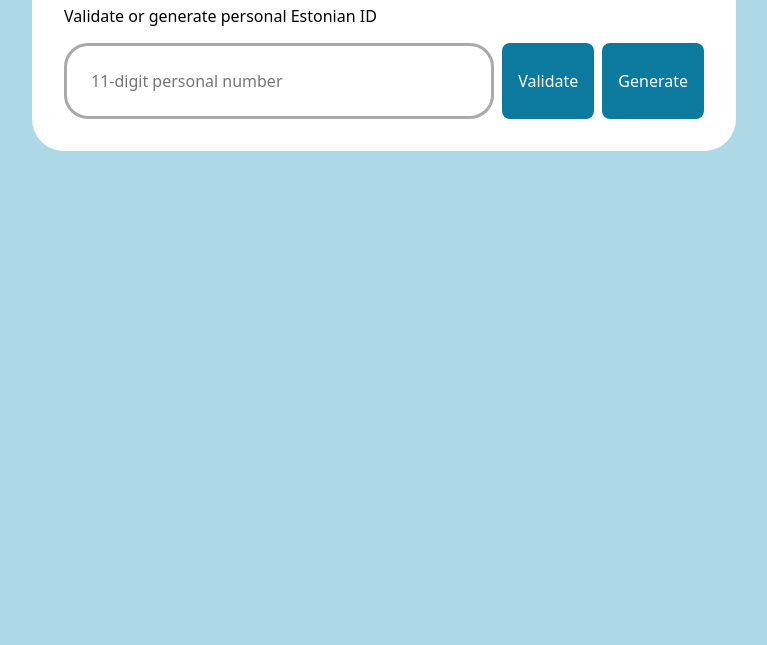
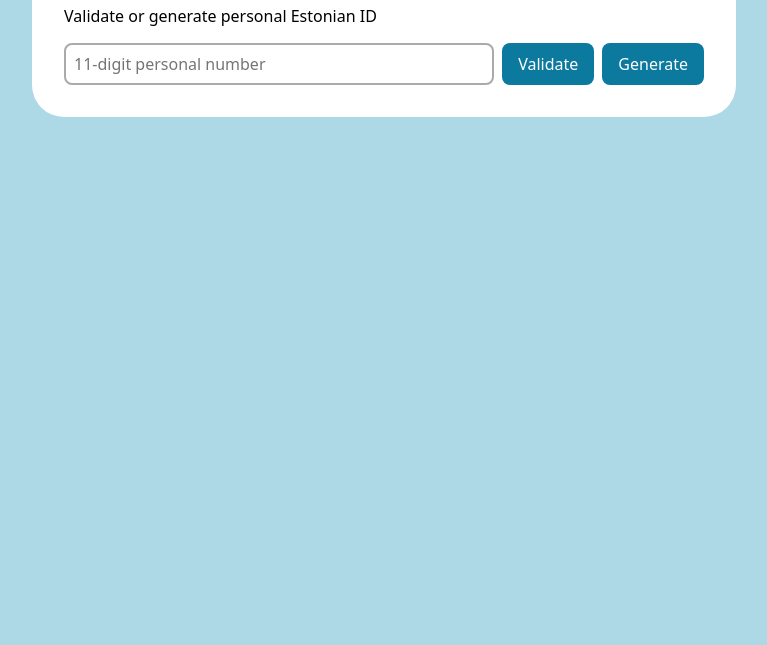
Before and after one commit to dknight/Isikukood-js, a website: page docs/index.html in a window 1280 px wide. Shown: the part 155-800 px from the top of the page, without its empty margins (256-1023 px from the left). Drawn offline with Linux system fonts and the light colour scheme.

Commit message:
docs: minor style fix for docs

```diff
--- a/docs/styles.css
+++ b/docs/styles.css
@@ -49,9 +49,9 @@ button:hover {
 }
 
 input {
-  border-radius: 1.5rem;
-  border: 3px solid #aaa;
+  border-radius: 0.5rem;
+  border: 2px solid #aaa;
   flex: 1;
   font: inherit;
-  padding: 1.5rem;
+  padding: 0.5rem;
 }
```
